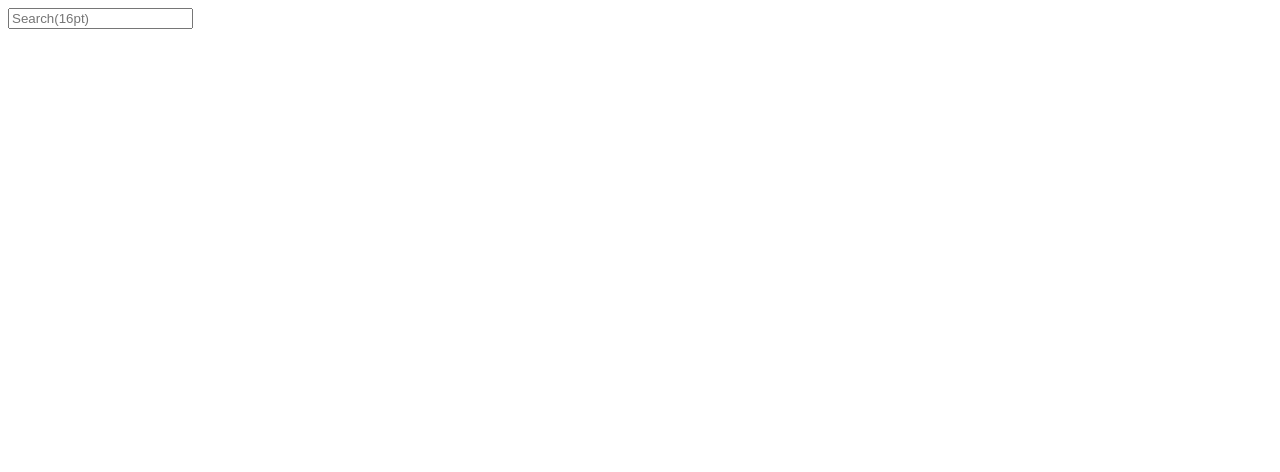
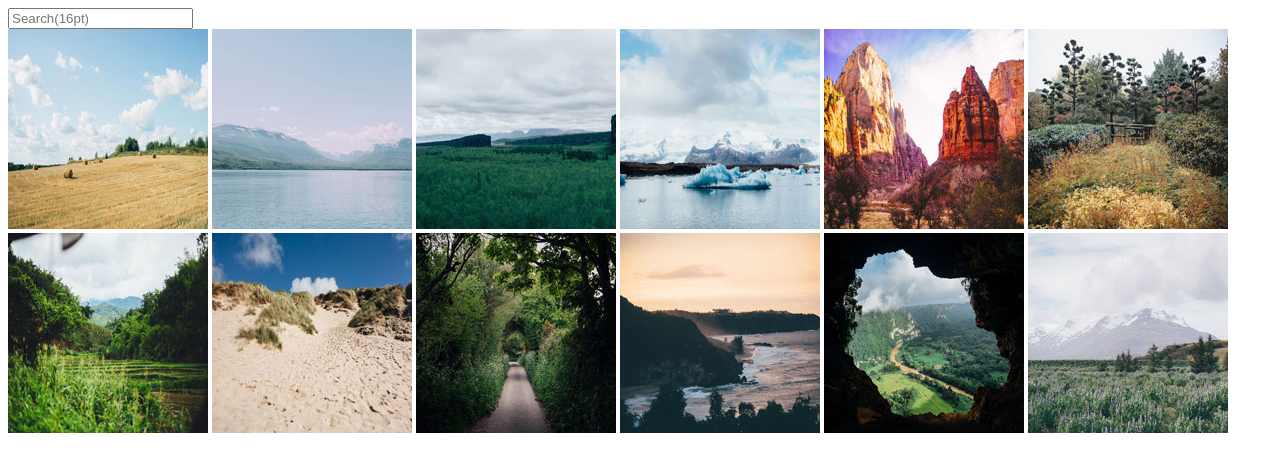
Before and after one commit to santanacodec/Techdegree-Project-5, a plain HTML site: page index.html in a window 1280 px wide. Drawn offline with Linux system fonts and the light colour scheme.

Commit message:
added img
added the thumbnail images.

```diff
--- a/index.html
+++ b/index.html
@@ -10,5 +10,29 @@
     <div id="search_bar">
         <input type="text" placeholder="Search(16pt)">
     </div>
+
+    <img src="photos/thumbnails/01.jpg" alt="Hay bales">
+
+    <img src="photos/thumbnails/02.jpg" alt="Lake">
+
+    <img src="photos/thumbnails/03.jpg" alt="Canyon">
+
+    <img src="photos/thumbnails/04.jpg" alt="Iceberg">
+
+    <img src="photos/thumbnails/05.jpg" alt="Desert">
+
+    <img src="photos/thumbnails/06.jpg" alt="Fall">
+
+    <img src="photos/thumbnails/07.jpg" alt="Plantation">
+
+    <img src="photos/thumbnails/08.jpg" alt="Dunes">
+
+    <img src="photos/thumbnails/09.jpg" alt="Countryside Lane">
+
+    <img src="photos/thumbnails/10.jpg" alt="Sunset">
+
+    <img src="photos/thumbnails/11.jpg" alt="Cave">
+
+    <img src="photos/thumbnails/12.jpg" alt="Bluebells">
 </body>
 </html>
```
